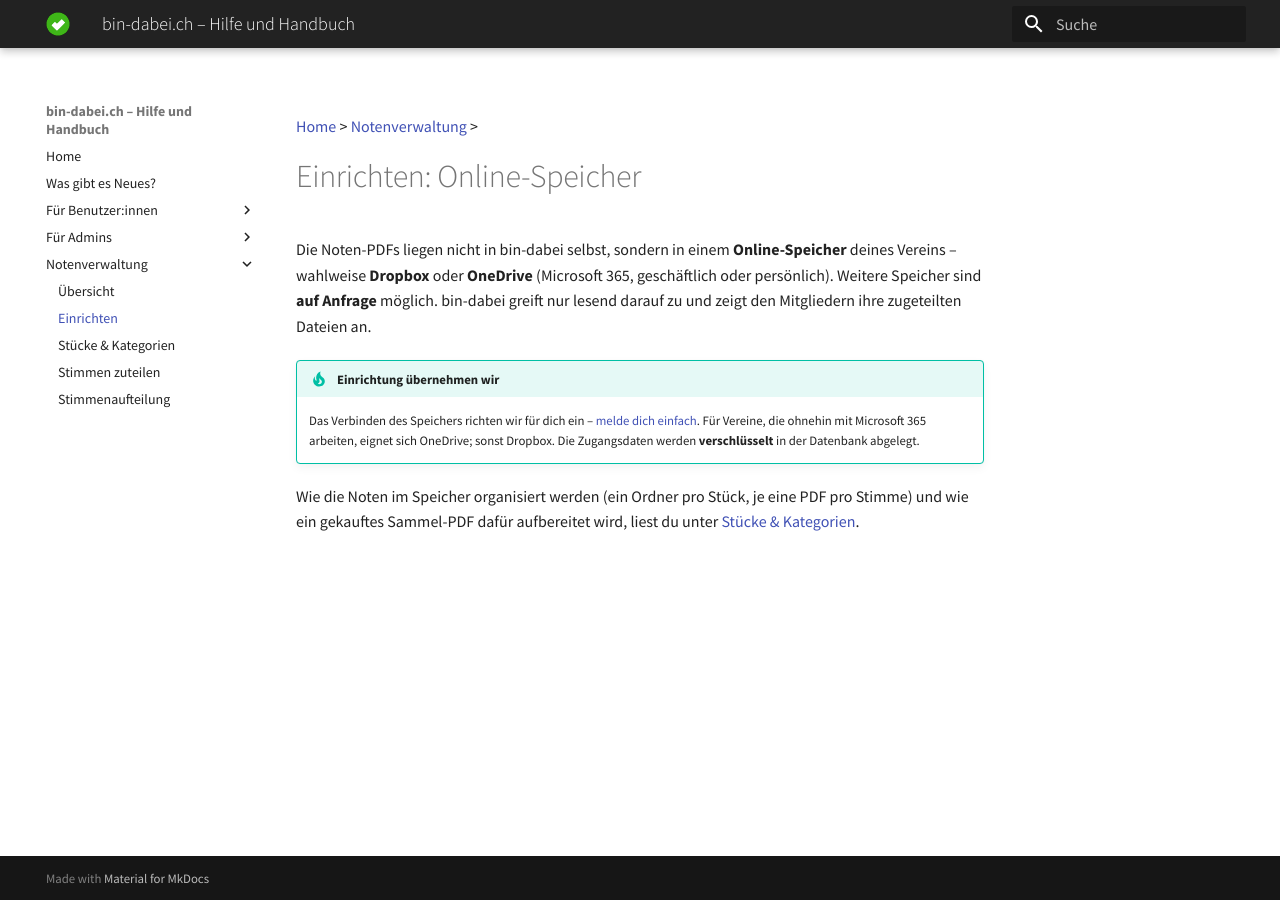
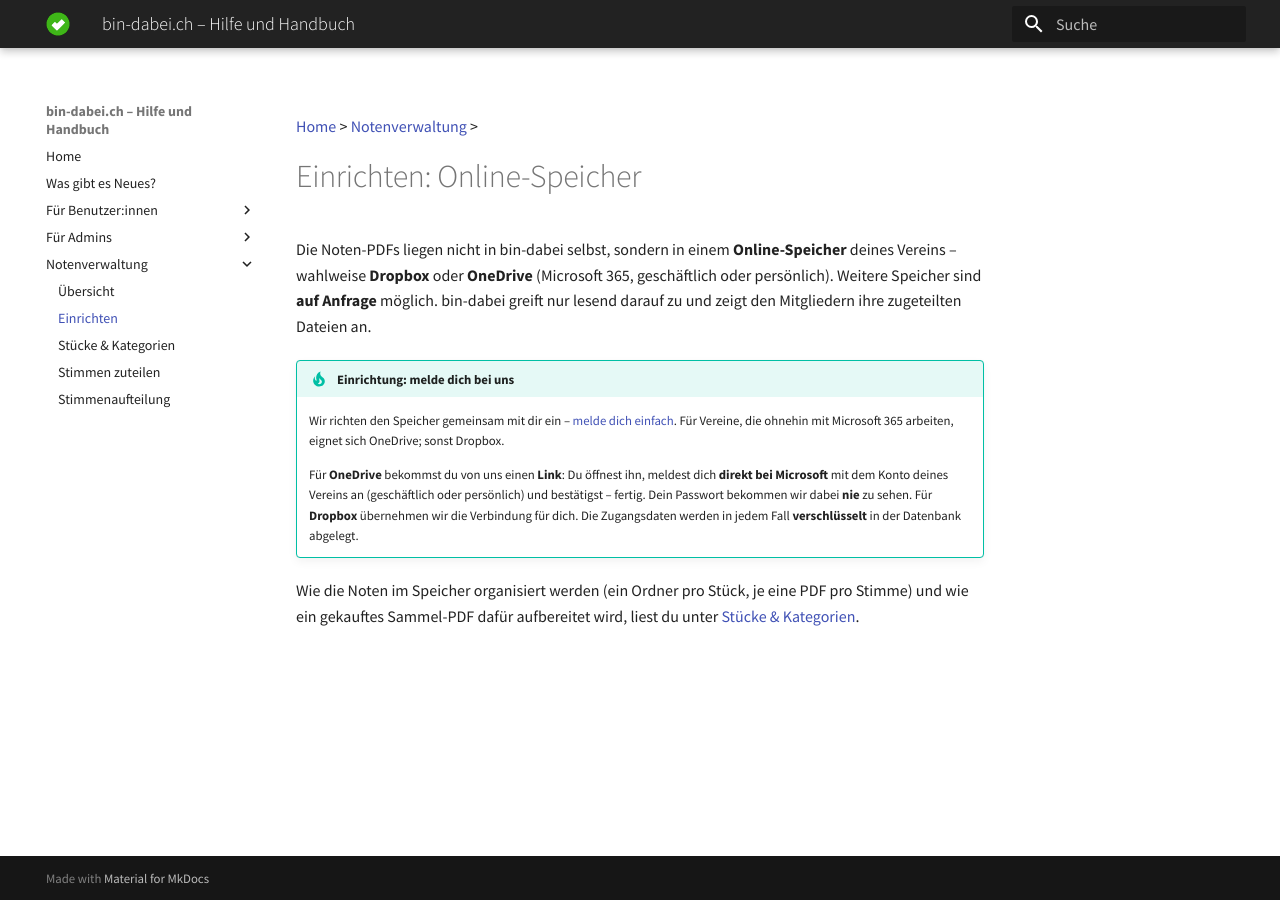
Before and after one commit to ritterg/bin-dabei-dokumentation, an MkDocs documentation site: the page built from docs/noten/einrichten.md, in a window 1280 px wide. Built offline with MkDocs 1.6.1 and Material for MkDocs 9.7.7, drawn with Linux system fonts in a browser that asks for light colours; some web fonts are replaced.

Commit message:
docs(noten): describe OneDrive self-onboarding link (login direct with Microsoft)
Co-Authored-By: Claude Opus 4.8 (1M context) <noreply@anthropic.com>

```diff
--- a/docs/noten/einrichten.md
+++ b/docs/noten/einrichten.md
@@ -4,7 +4,9 @@
 
 Die Noten-PDFs liegen nicht in bin-dabei selbst, sondern in einem **Online-Speicher** deines Vereins – wahlweise **Dropbox** oder **OneDrive** (Microsoft 365, geschäftlich oder persönlich). Weitere Speicher sind **auf Anfrage** möglich. bin-dabei greift nur lesend darauf zu und zeigt den Mitgliedern ihre zugeteilten Dateien an.
 
-!!! tip "Einrichtung übernehmen wir"
-    Das Verbinden des Speichers richten wir für dich ein – [melde dich einfach](mailto:info@bin-dabei.ch). Für Vereine, die ohnehin mit Microsoft 365 arbeiten, eignet sich OneDrive; sonst Dropbox. Die Zugangsdaten werden **verschlüsselt** in der Datenbank abgelegt.
+!!! tip "Einrichtung: melde dich bei uns"
+    Wir richten den Speicher gemeinsam mit dir ein – [melde dich einfach](mailto:info@bin-dabei.ch). Für Vereine, die ohnehin mit Microsoft 365 arbeiten, eignet sich OneDrive; sonst Dropbox.
+
+    Für **OneDrive** bekommst du von uns einen **Link**: Du öffnest ihn, meldest dich **direkt bei Microsoft** mit dem Konto deines Vereins an (geschäftlich oder persönlich) und bestätigst – fertig. Dein Passwort bekommen wir dabei **nie** zu sehen. Für **Dropbox** übernehmen wir die Verbindung für dich. Die Zugangsdaten werden in jedem Fall **verschlüsselt** in der Datenbank abgelegt.
 
 Wie die Noten im Speicher organisiert werden (ein Ordner pro Stück, je eine PDF pro Stimme) und wie ein gekauftes Sammel-PDF dafür aufbereitet wird, liest du unter [Stücke & Kategorien](/noten/stuecke).
```
